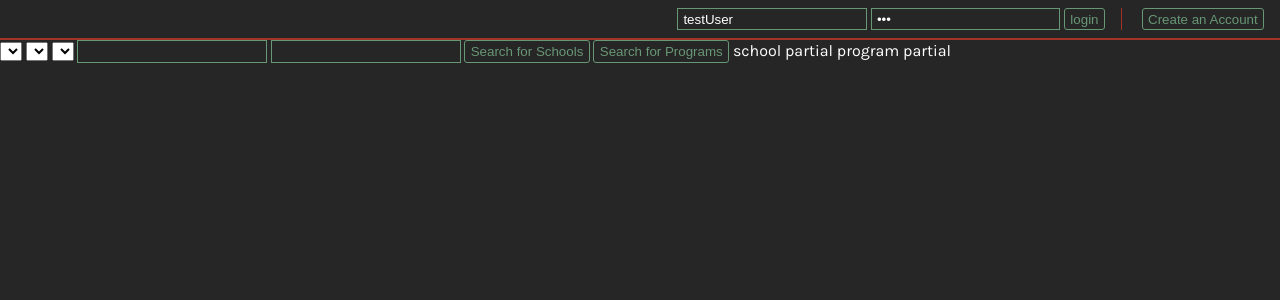
After one commit to RachelVoisin/CourseNinja, a Node server app: template views/search.ejs in a window 1280 px wide. The commit adds this page. Shown: the top 300 px of the page. Run offline with Node 20, Linux system fonts and the light colour scheme; the template is opened without the code that fills it, so the values that code supplies are empty.

Commit message:
Added ajax to autocomplete and added review search error handling pages

```diff
--- a/index.js
+++ b/index.js
@@ -34,6 +34,43 @@ app.get("/", function(req, res){
 	res.render("index");
 });
 
+app.get("/autocomplete", function(req, res){
+	var data = [];
+	if(req.query.search == "school"){
+		var sql = "SELECT schoolName FROM schools;"
+		con.query(sql, function(err, results){
+			if(err){
+				res.send('Database could not be reached: ' + err);
+			} else {
+				results.forEach(function(school) {
+					data.push(school.schoolName);
+				});
+				res.send(data);
+			}
+		});
+	}
+	if(req.query.search == "program"){
+		var school = req.query.school;
+		var sql = "SELECT schoolId FROM schools WHERE schoolName = '" + school + "';";
+		con.query(sql, function(err, results){
+			if(err){
+				req.session.message = 'Database could not be reached: ' + err;
+				res.redirect('/');
+			} else if(results.length){
+				var sql = "SELECT programName FROM programs WHERE schoolId = '" + results[0].schoolId + "';";
+				con.query(sql, function(err, results){
+					results.forEach(function(program) {
+						data.push(program.programName);
+					});
+					res.send(data);
+				});
+			} else {
+				res.send(data);
+			}
+		});
+	}
+});
+
 app.get("/admin", isLoggedIn, function(req, res){
 	if (req.session.username == 'admin'){
 		res.send("You passed the test!");
@@ -58,6 +95,7 @@ app.get("/reviews", function(req, res){
 					res.redirect('/');
 				} else if(results.length){
 					var sql = "SELECT reviewBody, rating FROM reviews WHERE programId = " + results[0].programId + ";";
+					var programId = results[0].programId;
 					con.query(sql, function(err, results){
 						if(err){
 							req.session.message = 'Database could not be reached: ' + err;
@@ -65,28 +103,108 @@ app.get("/reviews", function(req, res){
 						} else if(results.length > 0){
 							results.forEach(function(el, index) {
 								reviews.push(el);
-								res.render("reviews", {reviews: reviews});
 							});
+							res.render("reviews", {reviews: reviews});
 						} else {
 							res.locals.message = 'Be the first to leave a review!';
 							res.render("reviews", {reviews: reviews});
 						}
 					});
 				} else {
-					req.session.message = 'Could not find program with that name';
-					// redirect to program list?
-					res.redirect('/');
+					searchError(req, res, "program", school, program);
 				}
 			});
 		} else {
-			req.session.message = 'Could not find school with that name';
-			// redirect to school list?
-			res.redirect('/');
+			searchError(req, res, "school", school, program);
 		}
 	});
 });
 
-app.post("/reviews", function(req, res){
+function searchError(req, res, err, school, program){
+	var data = [];
+	var excludes = ["college", "university", "of", "the", "and"];
+	if(err == "school"){
+		var sql = "SELECT * FROM schools WHERE";
+		var wordArray = school.split(" ");
+
+		wordArray.forEach(function(keyword){
+			keyword = keyword.toLowerCase();
+			if(excludes.indexOf(keyword) != -1 | keyword.length < 2){
+				var index = wordArray.indexOf(keyword);
+				wordArray.splice(index, 1);
+			}
+		});
+
+		for(var i = 0; i < wordArray.length; i++){
+			if(i == 0){
+				sql += " LOWER(schoolName) LIKE '%" + wordArray[i] + "%'";
+			} else {
+				sql += " OR LOWER(schoolName) LIKE '%" + wordArray[i] + "%'";
+			}
+		}
+		sql += ";";
+
+		con.query(sql, function(err ,results){
+			if(err){
+				req.session.message = 'Database could not be reached: ' + err;
+				res.redirect('/');
+			} else {
+				results.forEach(function(school) {
+					data.push({
+						name: school.schoolName,
+						city: school.schoolCity,
+						region: school.schoolRegion
+					});
+				});
+				res.render("searchError", {err: "school", data: data, school: school, program: program});
+			}
+		});
+	} else if(err == "program"){
+		var sql = "SELECT schoolId FROM schools WHERE schoolName = '" + school + "';";
+		con.query(sql, function(err ,results){
+			if(err){
+				req.session.message = 'Database could not be reached: ' + err;
+				res.redirect('/');
+			} else {
+				var sql = "SELECT * FROM programs WHERE schoolId = '" + results[0].schoolId + "' AND";
+				var wordArray = program.split(" ");
+
+				wordArray.forEach(function(keyword){
+					keyword = keyword.toLowerCase();
+					if(excludes.indexOf(keyword) != -1 | keyword.length < 2){
+						var index = wordArray.indexOf(keyword);
+						wordArray.splice(index, 1);
+					}
+				});
+
+				for(var i = 0; i < wordArray.length; i++){
+					if(i == 0){
+						sql += " LOWER(programName) LIKE '%" + wordArray[i] + "%'";
+					} else {
+						sql += " OR LOWER(programName) LIKE '%" + wordArray[i] + "%'";
+					}
+				}
+				sql += ";";
+				con.query(sql, function(err ,results){
+					if(err){
+						req.session.message = 'Database could not be reached: ' + err;
+						res.redirect('/');
+					} else {
+						results.forEach(function(program) {
+							data.push({
+								name: program.programName,
+								code: program.programCode
+							});
+						});
+						res.render("searchError", {err: "program", data: data, school: school, program: program});
+					}
+				});
+			}
+		});
+	}
+}
+
+app.post("/:id/reviews", isLoggedIn, function(req, res){
 	var review = req.body.newReview;
 	var rating= req.body.rating;
 
@@ -98,7 +216,7 @@ app.post("/reviews", function(req, res){
 			console.log(sql);
 		}
 	});
-	res.redirect('programs');
+	res.redirect('/reviews');
 });
 
 app.use(accountRoutes);
--- a/public/scripts/programList.js
+++ /dev/null
@@ -1,5 +0,0 @@
-var programList = {
-	Fanshawe_College: [
-		"Internet Applications and Web Development", "Computer Programmer Analyst", "Computer Systems Technician", "Cyber Security", "Game Development - Advanced Programming", "Information Security Management", "Network and Security Architecture", "Office Administration", "Software and Information Systems Testing"
-	]
-};
--- a/public/scripts/schoolList.js
+++ /dev/null
@@ -1 +0,0 @@
-var schoolList = ["Fanshawe College", "Western University", "Conestoga College", "Wilfrid Laurier University", "University of Waterloo", "Guelph University", "McMaster University", "George Brown College", "Humber College", "Sheridan College", "Seneca College", "University of Toronto", "York University", "Algonquin College", "University of Ottawa"];
--- a/seed.sql
+++ b/seed.sql
@@ -1,8 +1,5 @@
 DELETE FROM programs;
 DELETE FROM schools;
-
-INSERT INTO users (username, userPassword) VALUES ('testUser', '123');
-INSERT INTO users (username, userPassword) VALUES ('admin', 'admin');
 
 INSERT INTO schools (schoolId, schoolName, schoolCity, schoolRegion, schoolCountry) VALUES (1, "Fanshawe College", "London", "Ontario", "Canada");
 
--- a/views/partials/header.ejs
+++ b/views/partials/header.ejs
@@ -10,7 +10,7 @@
 </head>
 <body>
 <header>
-	<a class="logo" href="/"><img src="/images/logo.png" /></a>
+	<a class="logo" href="/"><img src="" /></a>
 	<% if(!user){%>
 	<form class="login" action="/login" method="POST" autocomplete="off">
 		<input type="text" name="username" value="testUser" />
--- /dev/null
+++ b/views/search.ejs
@@ -0,0 +1,17 @@
+<% include ./partials/header %>
+
+<select name="country"></select>
+<!-- use ajax to generate further selects -->
+<select name="region"></select>
+<select name="city"></select>
+
+<input type="text" name="School Keyword">
+<input type="text" name="Program Keyword">
+
+<button>Search for Schools</button>
+<button>Search for Programs</button>
+
+school partial
+program partial
+
+<% include ./partials/footer %>
```
Also changed, not shown: public/scripts/autocompleteAJAX.js (added, +41 -0 lines), views/index.ejs (+3 -13 lines), views/searchError.ejs (added, +46 -0 lines).
